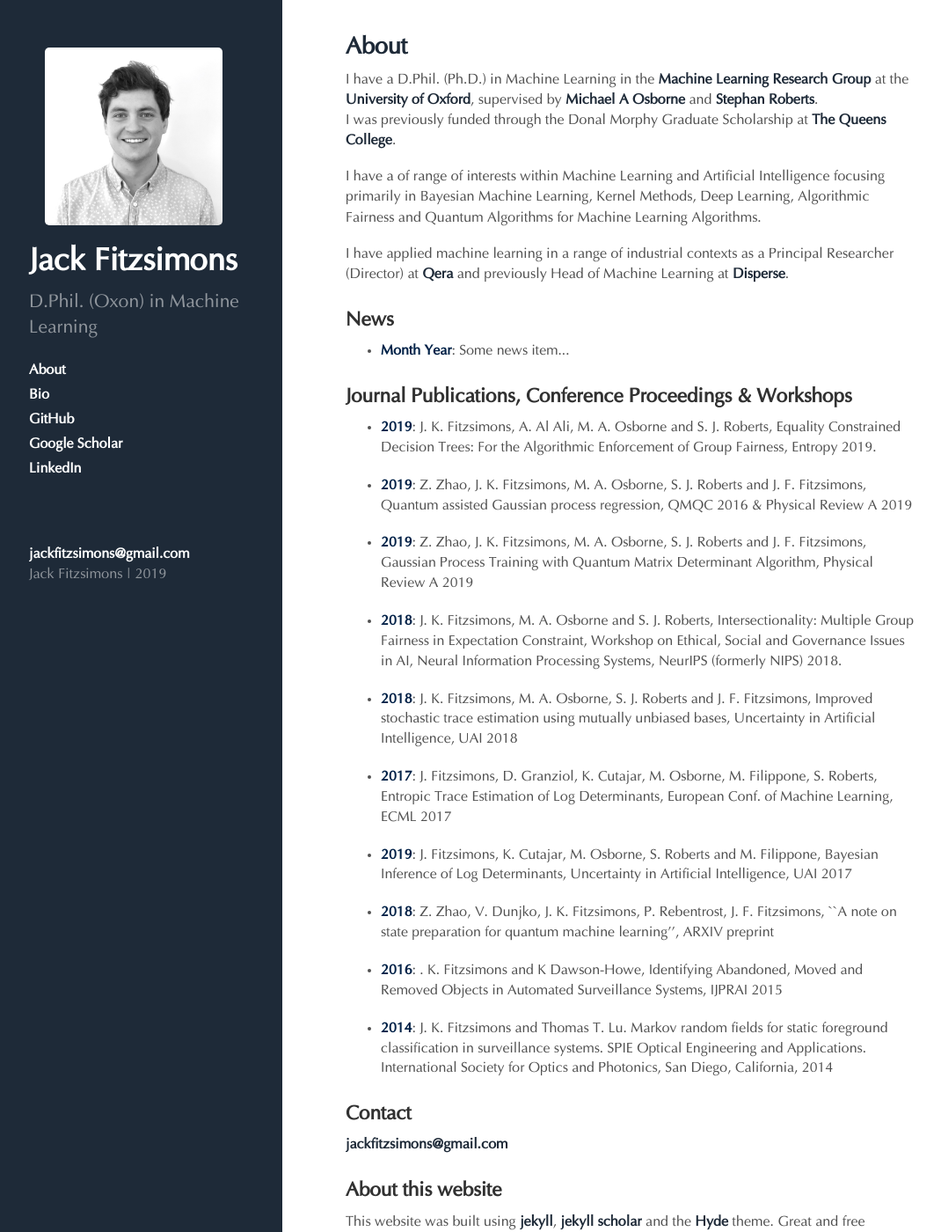
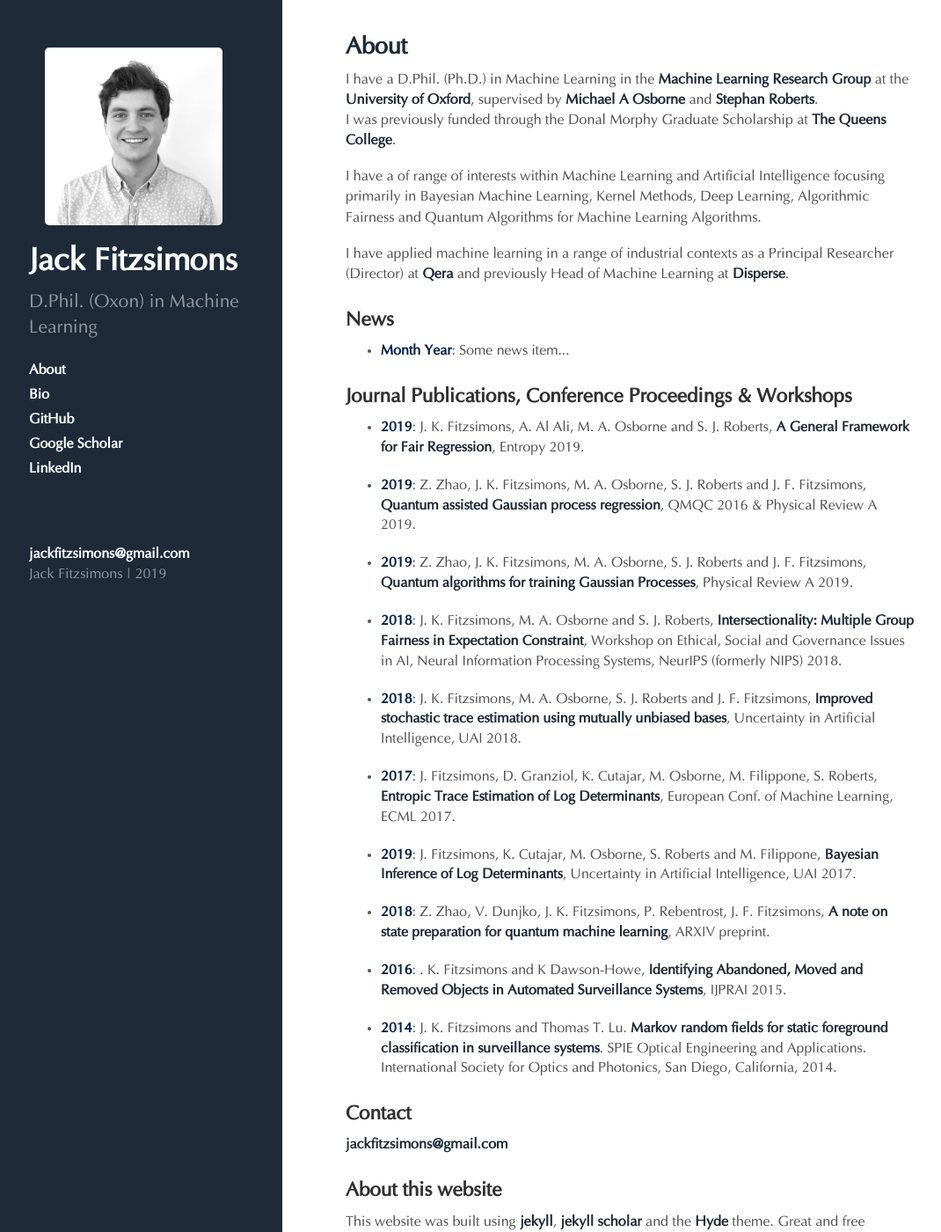
Before and after one commit to jkfitzsimons/jkfitzsimons.github.io, a Jekyll site: the page built from index.html, in a window 1280 px wide and 1400 px high. Shown: the whole window at 88% size, without its empty margins (3-1073 px from the left). Built offline with Jekyll 4.4.1, drawn with Linux system fonts in a browser that asks for light colours; the list of posts is cut into pages by our own code.

Commit message:
links to papers

```diff
--- a/index.html
+++ b/index.html
@@ -41,16 +41,16 @@ layout: default
 </h3>
 
 <ul>
-    <li><b style="color:#002147";>2019</b>: J. K. Fitzsimons, A. Al Ali, M. A. Osborne and S. J. Roberts, Equality Constrained Decision Trees: For the Algorithmic Enforcement of Group Fairness, Entropy 2019.</li>
-    <li><b style="color:#002147";>2019</b>: Z. Zhao, J. K. Fitzsimons, M. A. Osborne, S. J. Roberts and J. F. Fitzsimons, Quantum assisted Gaussian process regression, QMQC 2016 & Physical Review A 2019</li>
-    <li><b style="color:#002147";>2019</b>: Z. Zhao, J. K. Fitzsimons, M. A. Osborne, S. J. Roberts and J. F. Fitzsimons, Gaussian Process Training with Quantum Matrix Determinant Algorithm, Physical Review A 2019</li>
-    <li><b style="color:#002147";>2018</b>: J. K. Fitzsimons, M. A. Osborne and S. J. Roberts, Intersectionality: Multiple Group Fairness in Expectation Constraint, Workshop on Ethical, Social and Governance Issues in AI, Neural Information Processing Systems, NeurIPS (formerly NIPS) 2018.</li>
-    <li><b style="color:#002147";>2018</b>: J. K. Fitzsimons, M. A. Osborne, S. J. Roberts and J. F. Fitzsimons, Improved stochastic trace estimation using mutually unbiased bases, Uncertainty in Artificial Intelligence, UAI 2018</li>
-    <li><b style="color:#002147";>2017</b>: J. Fitzsimons, D. Granziol, K. Cutajar, M. Osborne, M. Filippone, S. Roberts, Entropic Trace Estimation of Log Determinants, European Conf. of Machine Learning, ECML 2017</li>
-    <li><b style="color:#002147";>2019</b>: J. Fitzsimons, K. Cutajar, M. Osborne, S. Roberts and M. Filippone, Bayesian Inference of Log Determinants, Uncertainty in Artificial Intelligence, UAI 2017</li>
-    <li><b style="color:#002147";>2018</b>: Z. Zhao, V. Dunjko, J. K. Fitzsimons, P. Rebentrost, J. F. Fitzsimons, ``A note on state preparation for quantum machine learning'', ARXIV preprint</li>
-    <li><b style="color:#002147";>2016</b>: . K. Fitzsimons and K Dawson-Howe, Identifying Abandoned, Moved and Removed Objects in Automated Surveillance Systems, IJPRAI 2015</li>
-    <li><b style="color:#002147";>2014</b>: J. K. Fitzsimons and Thomas T. Lu. Markov random fields for static foreground classification in surveillance systems. SPIE Optical Engineering and Applications. International Society for Optics and Photonics, San Diego, California, 2014</li>
+    <li><b style="color:#002147";>2019</b>: J. K. Fitzsimons, A. Al Ali, M. A. Osborne and S. J. Roberts, <a href="https://www.mdpi.com/1099-4300/21/8/741">A General Framework for Fair Regression</a>, Entropy 2019.</li>
+    <li><b style="color:#002147";>2019</b>: Z. Zhao, J. K. Fitzsimons, M. A. Osborne, S. J. Roberts and J. F. Fitzsimons, <a href="https://journals.aps.org/pra/abstract/10.1103/PhysRevA.99.052331">Quantum assisted Gaussian process regression</a>, QMQC 2016 & Physical Review A 2019.</li>
+    <li><b style="color:#002147";>2019</b>: Z. Zhao, J. K. Fitzsimons, M. A. Osborne, S. J. Roberts and J. F. Fitzsimons, <a href="https://journals.aps.org/pra/abstract/10.1103/PhysRevA.100.012304">Quantum algorithms for training Gaussian Processes</a>, Physical Review A 2019.</li>
+    <li><b style="color:#002147";>2018</b>: J. K. Fitzsimons, M. A. Osborne and S. J. Roberts, <a href="https://arxiv.org/abs/1811.09960">Intersectionality: Multiple Group Fairness in Expectation Constraint</a>, Workshop on Ethical, Social and Governance Issues in AI, Neural Information Processing Systems, NeurIPS (formerly NIPS) 2018.</li>
+    <li><b style="color:#002147";>2018</b>: J. K. Fitzsimons, M. A. Osborne, S. J. Roberts and J. F. Fitzsimons, <a href="https://arxiv.org/abs/1608.00117">Improved stochastic trace estimation using mutually unbiased bases</a>, Uncertainty in Artificial Intelligence, UAI 2018.</li>
+    <li><b style="color:#002147";>2017</b>: J. Fitzsimons, D. Granziol, K. Cutajar, M. Osborne, M. Filippone, S. Roberts, <a href="https://arxiv.org/abs/1608.00117">Entropic Trace Estimation of Log Determinants</a>, European Conf. of Machine Learning, ECML 2017.</li>
+    <li><b style="color:#002147";>2019</b>: J. Fitzsimons, K. Cutajar, M. Osborne, S. Roberts and M. Filippone, <a href="https://arxiv.org/abs/1704.01445">Bayesian Inference of Log Determinants</a>, Uncertainty in Artificial Intelligence, UAI 2017.</li>
+    <li><b style="color:#002147";>2018</b>: Z. Zhao, V. Dunjko, J. K. Fitzsimons, P. Rebentrost, J. F. Fitzsimons, <a href="https://arxiv.org/abs/1804.00281">A note on state preparation for quantum machine learning</a>, ARXIV preprint.</li>
+    <li><b style="color:#002147";>2016</b>: . K. Fitzsimons and K Dawson-Howe, <a href="https://www.worldscientific.com/doi/abs/10.1142/S0218001416550028">Identifying Abandoned, Moved and Removed Objects in Automated Surveillance Systems</a>, IJPRAI 2015.</li>
+    <li><b style="color:#002147";>2014</b>: J. K. Fitzsimons and Thomas T. Lu. <a href="https://www.spiedigitallibrary.org/conference-proceedings-of-spie/9217/92171O/Markov-random-fields-for-static-foreground-classification-in-surveillance-systems/10.1117/12.2062508.short">Markov random fields for static foreground classification in surveillance systems</a>. SPIE Optical Engineering and Applications. International Society for Optics and Photonics, San Diego, California, 2014.</li>
 </ul>
 
 
```
